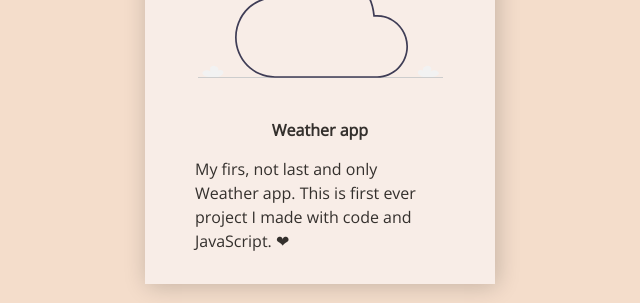
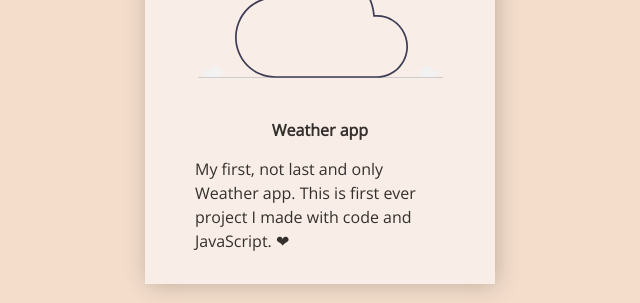
Before and after one commit to VCorak/portfolio, a plain HTML site: page index.html in a window 1280 px wide. Shown: the part 4554-4857 px from the top of the page, 350-990 px from the left. Drawn offline with nearby package versions, Linux system fonts and the light colour scheme.

Commit message:
Fixed spelling error

```diff
--- a/index.html
+++ b/index.html
@@ -140,7 +140,7 @@
                         app</a>
                     <div class="content">
                         <p>
-                            My firs, not last and only Weather app.
+                            My first, not last and only Weather app.
                             This is first ever project I
                             made with code and JavaScript. ❤
                         </p>
```
